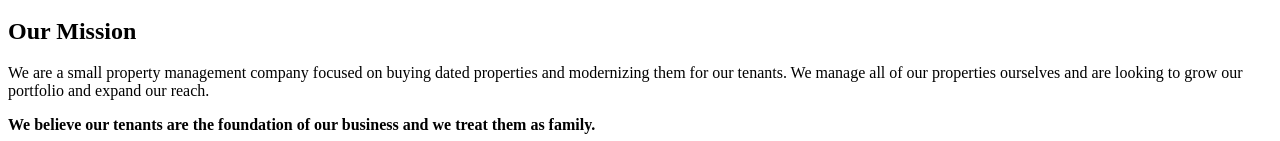
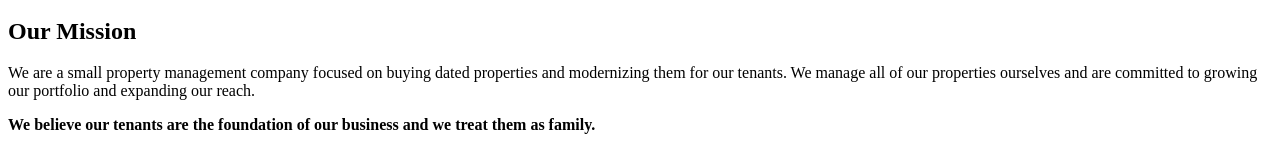
Before and after one commit to dsikler/elevate-asset-management, a React (Vite) app: page /about in a window 1280 px wide. Shown: the part 811-952 px from the top of the page. Built offline with nearby package versions, Linux system fonts and the light colour scheme; the HTML template or start-up script is replaced by a standard one.

Commit message:
Update Mission section: change 'looking to grow' to 'committed to growing'

```diff
--- a/src/pages/About.jsx
+++ b/src/pages/About.jsx
@@ -31,7 +31,7 @@ function About() {
               <p className="mission-statement">
                 We are a small property management company focused on buying dated properties
                 and modernizing them for our tenants. We manage all of our properties ourselves
-                and are looking to grow our portfolio and expand our reach.
+                and are committed to growing our portfolio and expanding our reach.
               </p>
               <p className="mission-core">
                 <strong>We believe our tenants are the foundation of our business and we treat them as family.</strong>
```
